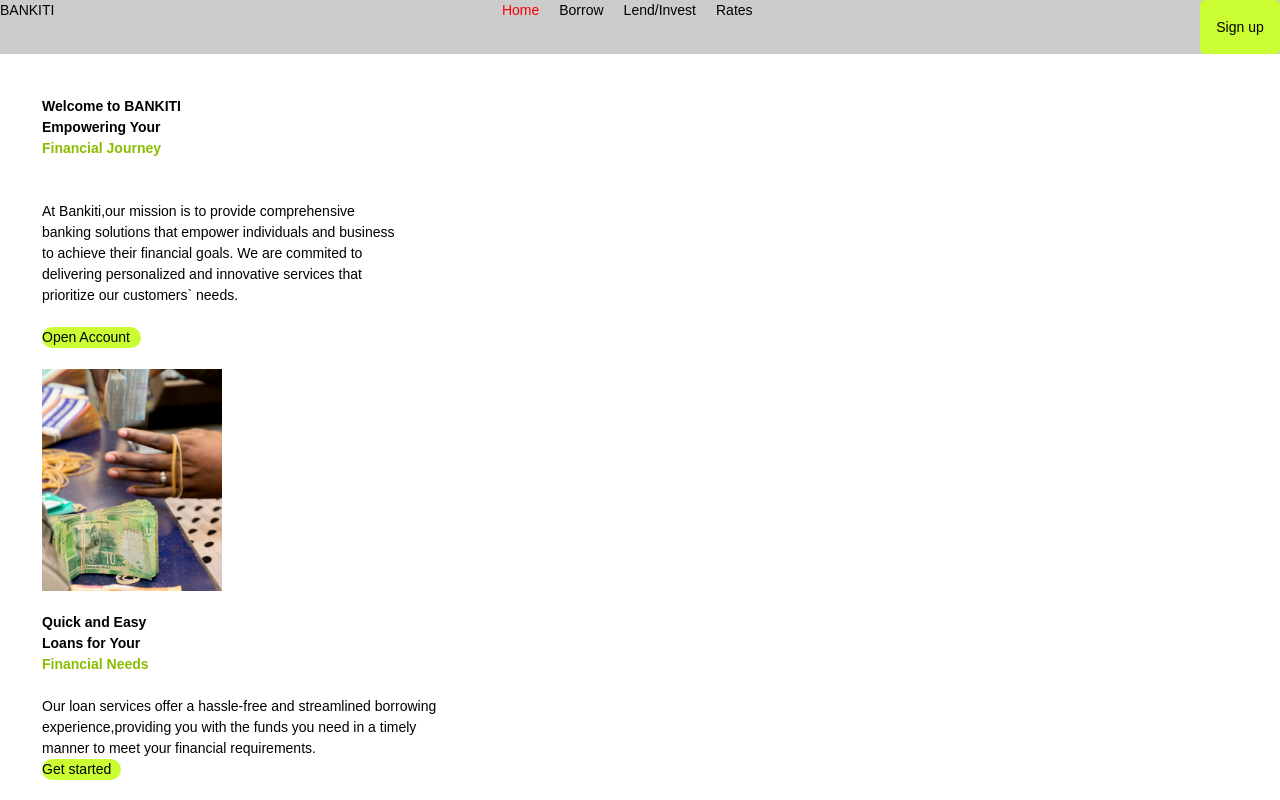
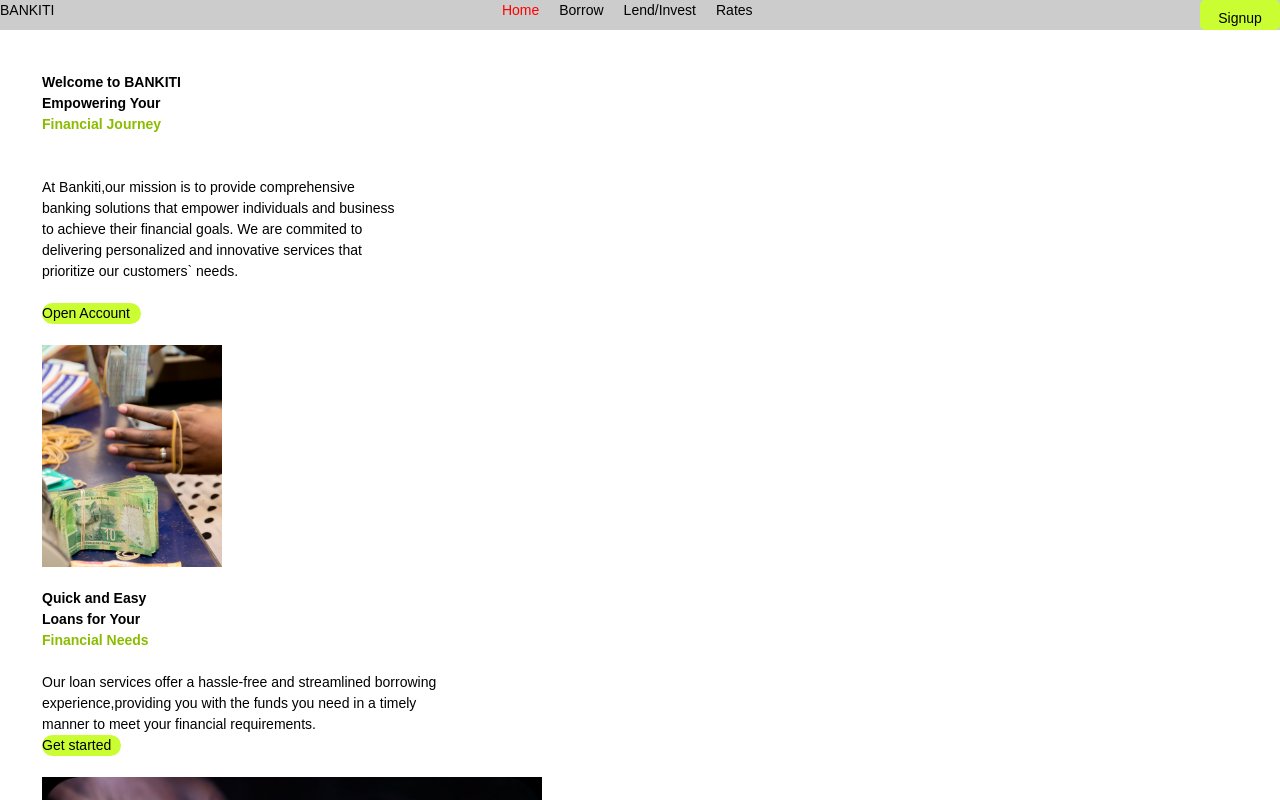
Before and after one commit to BANKITI/Finance-app-frontend-, a React (Vite) app in the folder finance-app/: page / in a window 1280 px wide. Shown: the top 800 px of the page. Built offline with nearby package versions, Linux system fonts and the light colour scheme.

Commit message:
first commit

```diff
--- a/finance-app/src/components/Navbar.tsx
+++ b/finance-app/src/components/Navbar.tsx
@@ -21,7 +21,7 @@ const Navbar = () => {
             <NavLink to='/rate'><li>Rates</li></NavLink>
 
         </ul>
-        <button onClick={() => navigate('/signup', {replace: true})}>Sign up</button>
+        <button onClick={() => navigate('/signup', {replace: true})}>Signup</button>
 
 
 
--- a/finance-app/src/index.css
+++ b/finance-app/src/index.css
@@ -36,7 +36,7 @@ a.active{
   border-radius: 5px;
   cursor: pointer;
   width: 80px;
-  height: 54px;
+  height: 30px;
 }
 
 .container{
```
